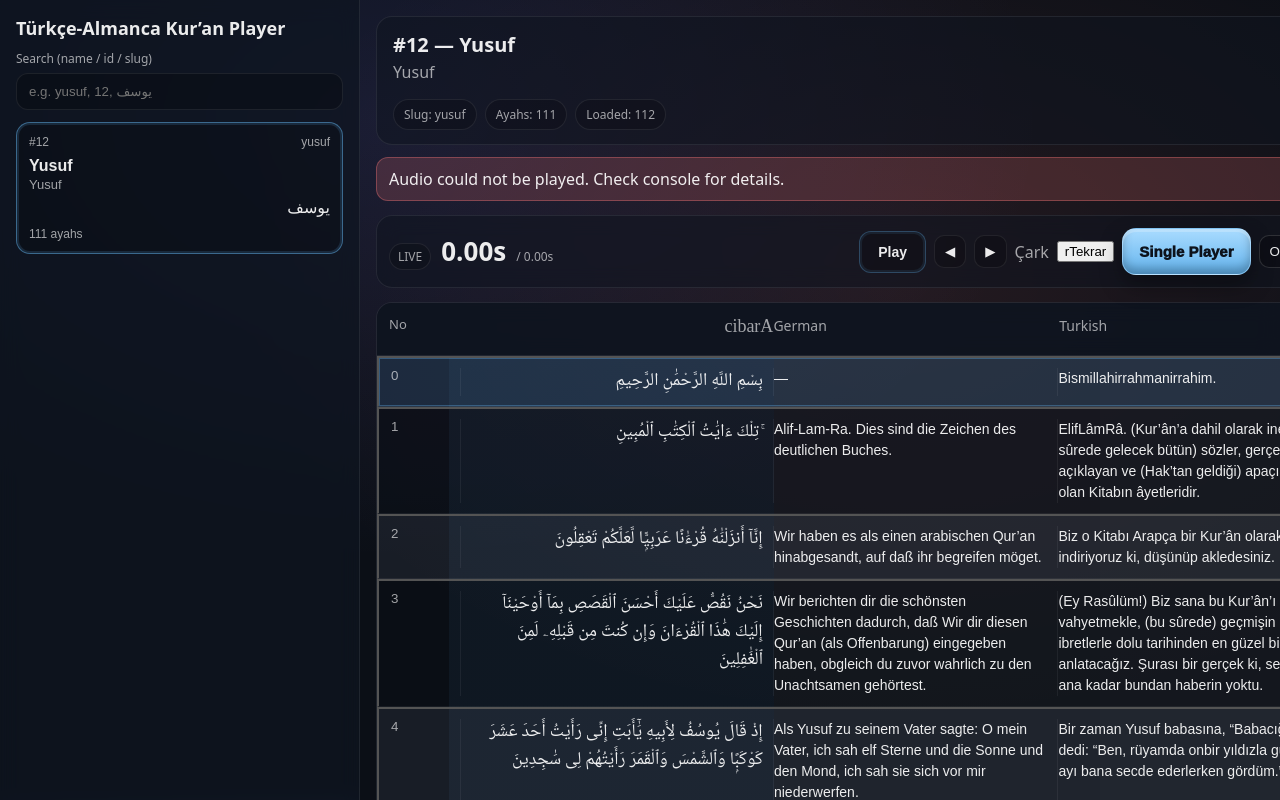
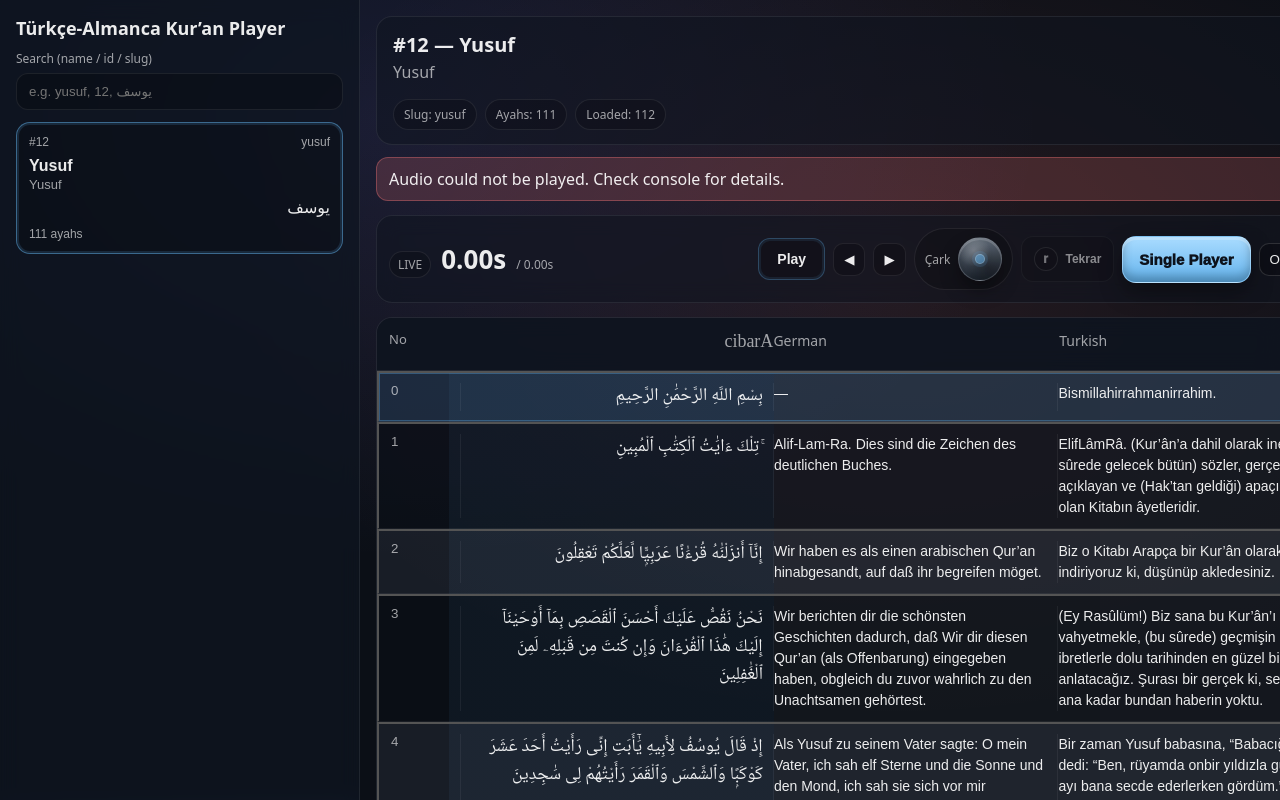
Before and after one commit to sunrise8030/Qatd, a React (Vite) app: page / in a window 1280 px wide. Shown: the top 800 px of the page. Built offline with nearby package versions, Linux system fonts and the light colour scheme.

Commit message:
Update styles.css

```diff
--- a/src/styles.css
+++ b/src/styles.css
@@ -578,3 +578,94 @@ html,body{
   .spBtn{ min-width: 70px; height: 70px; font-size: 28px; }
   .spBtnPrimary{ min-width: 124px; height: 78px; font-size: 32px; }
 }
+
+/* =========================================================
+   src/styles.css
+   (Mevcut styles.css dosyanın TAMAMI + en alta ekler)
+   ========================================================= */
+
+/* Aşağıdaki bölümü mevcut styles.css dosyanın EN ALTINA ekle */
+
+.dialWrap{
+  display:flex;
+  align-items:center;
+  gap:8px;
+  border:1px solid var(--border);
+  background:rgba(0,0,0,0.18);
+  padding:8px 10px;
+  border-radius:999px;
+}
+.dialWrap.disabled{ opacity:0.5; }
+.dialLabel{ font-size:12px; }
+.dialKnob{
+  width:44px;
+  height:44px;
+  border-radius:999px;
+  border:1px solid rgba(255,255,255,0.16);
+  background:
+    radial-gradient(circle at 35% 30%, rgba(255,255,255,0.22), transparent 40%),
+    radial-gradient(circle at 70% 70%, rgba(0,0,0,0.35), transparent 55%),
+    linear-gradient(180deg, rgba(210,235,255,0.40), rgba(145,205,250,0.14));
+  box-shadow:
+    0 10px 18px rgba(0,0,0,0.35),
+    0 2px 0 rgba(255,255,255,0.16) inset,
+    0 -6px 10px rgba(0,0,0,0.20) inset;
+  display:grid;
+  place-items:center;
+  cursor:grab;
+  user-select:none;
+  touch-action:none;
+}
+.dialKnob:active{ cursor:grabbing; transform: translateY(1px); }
+.dialDot{
+  width:10px;
+  height:10px;
+  border-radius:999px;
+  border:1px solid rgba(255,255,255,0.22);
+  background: rgba(99,179,237,0.55);
+  box-shadow: 0 0 0 3px rgba(99,179,237,0.14);
+}
+
+/* tick / click anim */
+.dialKnob.tick{
+  animation: dialTick 140ms ease-out;
+}
+@keyframes dialTick{
+  0%{ transform: translateY(0) scale(1); filter: brightness(1); }
+  45%{ transform: translateY(1px) scale(0.985); filter: brightness(1.08); }
+  100%{ transform: translateY(0) scale(1); filter: brightness(1); }
+}
+
+/* Repeat button */
+.btnRepeat{
+  border:1px solid var(--border);
+  background:rgba(0,0,0,0.22);
+  color:var(--text);
+  cursor:pointer;
+  border-radius:12px;
+  padding:10px 12px;
+  display:inline-flex;
+  align-items:center;
+  gap:8px;
+}
+.btnRepeat.off{ opacity:0.55; }
+.btnRepeat.on{
+  border-color: rgba(99,179,237,0.35);
+  box-shadow: 0 0 0 2px rgba(99,179,237,0.10) inset;
+}
+.repeatIcon{
+  font-weight:950;
+  font-size:12px;
+  letter-spacing: 0.5px;
+  padding:4px 8px;
+  border-radius:999px;
+  border:1px solid rgba(255,255,255,0.16);
+  background: rgba(0,0,0,0.18);
+  color: rgba(255,255,255,0.75);
+}
+.btnRepeat.on .repeatIcon{
+  color: rgba(10,14,22,0.98);
+  background: linear-gradient(180deg, rgba(170,220,255,1), rgba(99,179,237,1));
+  border-color: rgba(255,255,255,0.20);
+}
+.repeatText{ font-size:12px; font-weight:800; }
```
